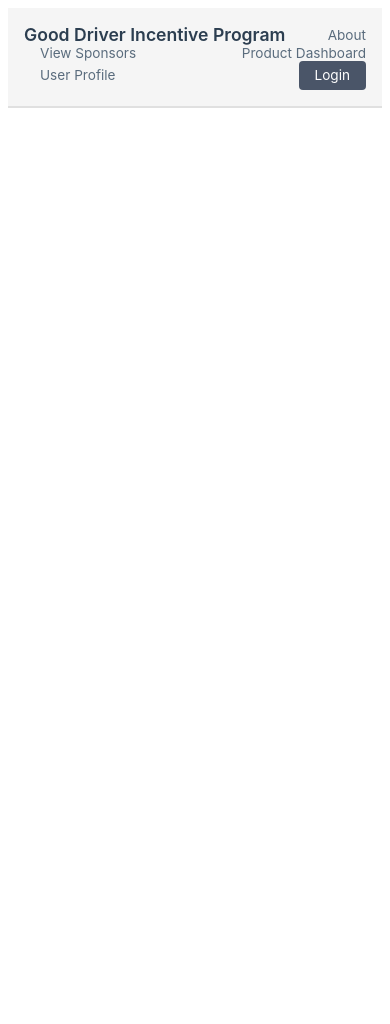
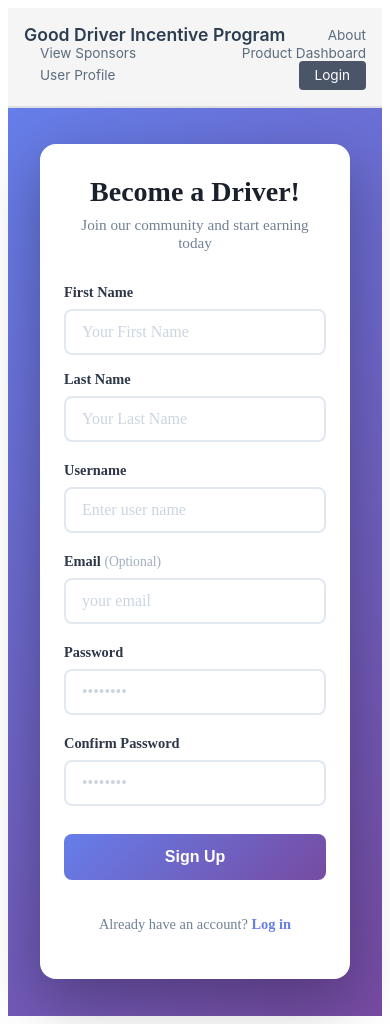
Before and after one commit to tysons0/S26-CPSC4910-Team26, a React (Vite) app in the folder CPSC4910-Team26-GoodDriverIncentiveProgram/: page /SignUp in a window 390 px wide. Before the commit the page ends 844 px from the top, so only its background shows below. Built offline with nearby package versions, Linux system fonts and the light colour scheme; the HTML template or start-up script is replaced by a standard one.

Commit message:
Started working on Sponsor dashboard. Added a sign up page as well.

```diff
--- a/CPSC4910-Team26-GoodDriverIncentiveProgram/src/App.jsx
+++ b/CPSC4910-Team26-GoodDriverIncentiveProgram/src/App.jsx
@@ -7,6 +7,7 @@ import NavBar from "./components/NavBar";
 import Dashboard from "./pages/Dashboard";
 import Sponsors from "./pages/Sponsors";
 import Profile from "./pages/Profile";
+import SignUp from "./pages/SignUp";
 
 function App() {
   return (
@@ -18,6 +19,7 @@ function App() {
         <Route path="/Dashboard" element={<Dashboard />} />
         <Route path="/Sponsors" element={<Sponsors />} />
         <Route path="/Profile" element={<Profile />} />
+        <Route path="/SignUp" element={<SignUp />} />
       </Routes>
     </>
   );
--- /dev/null
+++ b/CPSC4910-Team26-GoodDriverIncentiveProgram/src/components/Sponsorship.jsx
@@ -0,0 +1,16 @@
+function SponsorCard(sponsor) {
+  return (
+    <div className="sponsor-card">
+      <div className="sponsor-image">
+        <img src={sponsor.image} alt={sponsor.name} />
+      </div>
+      <div className="sponsor-info">
+        <h3>{sponsor.name}</h3>
+        <p>
+          Apply to be sponsored by {sponsor.name} and earn exclusive rewards!
+        </p>
+      </div>
+    </div>
+  );
+}
+export default SponsorCard;
--- /dev/null
+++ b/CPSC4910-Team26-GoodDriverIncentiveProgram/src/css/Login.css
@@ -0,0 +1,131 @@
+.login-container {
+  min-height: 100vh;
+  display: flex;
+  align-items: center;
+  justify-content: center;
+  background: linear-gradient(135deg, #667eea 0%, #764ba2 100%);
+  padding: 2rem;
+  font-family:
+    -apple-system, BlinkMacSystemFont, "Segoe UI", "Roboto", sans-serif;
+}
+
+.login-card {
+  background: white;
+  border-radius: 12px;
+  box-shadow: 0 10px 25px rgba(0, 0, 0, 0.2);
+  padding: 3rem;
+  width: 100%;
+  max-width: 420px;
+}
+
+.login-card h1 {
+  font-size: 2rem;
+  color: #2c3e50;
+  margin-bottom: 0.5rem;
+  text-align: center;
+}
+
+.login-subtitle {
+  text-align: center;
+  color: #5a6c7d;
+  margin-bottom: 2rem;
+  font-size: 0.95rem;
+}
+
+.login-form {
+  display: flex;
+  flex-direction: column;
+  gap: 1.5rem;
+}
+
+.form-group {
+  display: flex;
+  flex-direction: column;
+}
+
+.form-group label {
+  font-size: 0.9rem;
+  font-weight: 600;
+  color: #2c3e50;
+  margin-bottom: 0.5rem;
+}
+
+.form-group input {
+  padding: 0.75rem 1rem;
+  font-size: 1rem;
+  border: 2px solid #e0e0e0;
+  border-radius: 6px;
+  transition: all 0.3s ease;
+  font-family: inherit;
+}
+
+.form-group input:focus {
+  outline: none;
+  border-color: #667eea;
+  box-shadow: 0 0 0 3px rgba(102, 126, 234, 0.1);
+}
+
+.form-group input::placeholder {
+  color: #a0aec0;
+}
+
+.login-submit {
+  background: linear-gradient(135deg, #667eea 0%, #764ba2 100%);
+  color: white;
+  padding: 0.875rem 1.5rem;
+  font-size: 1rem;
+  font-weight: 600;
+  border: none;
+  border-radius: 6px;
+  cursor: pointer;
+  transition: all 0.3s ease;
+  margin-top: 0.5rem;
+  width: 100%;
+  text-decoration: none;
+  display: block;
+  text-align: center;
+}
+
+.login-submit:hover {
+  transform: translateY(-2px);
+  box-shadow: 0 6px 20px rgba(102, 126, 234, 0.4);
+}
+
+.login-submit:active {
+  transform: translateY(0);
+}
+
+.back-link {
+  text-align: center;
+  margin-top: 1.5rem;
+  padding-top: 1.5rem;
+  border-top: 1px solid #e0e0e0;
+}
+
+.back-link a {
+  color: #667eea;
+  text-decoration: none;
+  font-size: 0.9rem;
+  font-weight: 500;
+  transition: color 0.2s ease;
+}
+
+.back-link a:hover {
+  color: #764ba2;
+  text-decoration: underline;
+}
+
+/* Responsive design */
+@media (max-width: 480px) {
+  .login-card {
+    padding: 2rem 1.5rem;
+  }
+
+  .login-card h1 {
+    font-size: 1.75rem;
+  }
+
+  .form-group input {
+    padding: 0.65rem 0.875rem;
+  }
+}
--- a/CPSC4910-Team26-GoodDriverIncentiveProgram/src/css/NavBar.css
+++ b/CPSC4910-Team26-GoodDriverIncentiveProgram/src/css/NavBar.css
@@ -38,7 +38,7 @@ body {
 }
 
 .NavBar a:hover {
-  color: #2c3e50;
+  color: light blue;
 }
 
 .NavBar a:last-child {
--- /dev/null
+++ b/CPSC4910-Team26-GoodDriverIncentiveProgram/src/css/SignUp.css
@@ -0,0 +1,136 @@
+.signup-container {
+  min-height: 100vh;
+  display: flex;
+  align-items: center;
+  justify-content: center;
+  background: linear-gradient(135deg, #667eea 0%, #764ba2 100%);
+  padding: 2rem;
+}
+
+.signup-card {
+  background: white;
+  border-radius: 16px;
+  box-shadow: 0 20px 60px rgba(0, 0, 0, 0.3);
+  padding: 3rem;
+  max-width: 500px;
+  width: 100%;
+}
+
+.signup-title {
+  font-size: 2rem;
+  font-weight: 700;
+  color: #1a202c;
+  margin: 0 0 0.5rem 0;
+  text-align: center;
+}
+
+.signup-subtitle {
+  color: #718096;
+  text-align: center;
+  margin: 0 0 2rem 0;
+  font-size: 0.95rem;
+}
+
+.signup-form {
+  display: flex;
+  flex-direction: column;
+  gap: 1.25rem;
+}
+
+.form-row {
+  display: grid;
+  grid-template-columns: 1fr 1fr;
+  gap: 1rem;
+}
+
+.form-group {
+  display: flex;
+  flex-direction: column;
+}
+
+.form-group label {
+  font-weight: 600;
+  color: #2d3748;
+  margin-bottom: 0.5rem;
+  font-size: 0.9rem;
+}
+
+.optional {
+  font-weight: 400;
+  color: #a0aec0;
+  font-size: 0.85rem;
+}
+
+.form-group input {
+  padding: 0.75rem 1rem;
+  border: 2px solid #e2e8f0;
+  border-radius: 8px;
+  font-size: 1rem;
+  transition: all 0.3s ease;
+  outline: none;
+}
+
+.form-group input:focus {
+  border-color: #667eea;
+  box-shadow: 0 0 0 3px rgba(102, 126, 234, 0.1);
+}
+
+.form-group input::placeholder {
+  color: #cbd5e0;
+}
+
+.submit-button {
+  width: 100%;
+  padding: 0.875rem;
+  background: linear-gradient(135deg, #667eea 0%, #764ba2 100%);
+  color: white;
+  border: none;
+  border-radius: 8px;
+  font-size: 1rem;
+  font-weight: 600;
+  cursor: pointer;
+  transition:
+    transform 0.2s,
+    box-shadow 0.2s;
+  margin-top: 0.5rem;
+}
+
+.submit-button:hover {
+  transform: translateY(-2px);
+  box-shadow: 0 10px 25px rgba(102, 126, 234, 0.4);
+}
+
+.submit-button:active {
+  transform: translateY(0);
+}
+
+.login-link {
+  text-align: center;
+  color: #718096;
+  font-size: 0.9rem;
+  margin-top: 1rem;
+}
+
+.login-link a {
+  color: #667eea;
+  text-decoration: none;
+  font-weight: 600;
+}
+
+.login-link a:hover {
+  text-decoration: underline;
+}
+
+@media (max-width: 600px) {
+  .signup-card {
+    padding: 2rem 1.5rem;
+  }
+
+  .form-row {
+    grid-template-columns: 1fr;
+  }
+
+  .signup-title {
+    font-size: 1.75rem;
+  }
+}
--- /dev/null
+++ b/CPSC4910-Team26-GoodDriverIncentiveProgram/src/css/Sponsors.css
@@ -0,0 +1,18 @@
+.sponsors-container {
+  padding: 2rem;
+  max-width: 1200px;
+  margin: 0 auto;
+}
+
+.sponsor-grid {
+  display: grid;
+  grid-template-columns: repeat(auto-fit, minmax(280px, 1fr));
+  gap: 2rem;
+  margin-top: 2rem;
+}
+
+@media (max-width: 768px) {
+  .sponsor-grid {
+    grid-template-columns: 1fr;
+  }
+}
--- a/CPSC4910-Team26-GoodDriverIncentiveProgram/src/pages/Login.jsx
+++ b/CPSC4910-Team26-GoodDriverIncentiveProgram/src/pages/Login.jsx
@@ -1,3 +1,4 @@
+import "../css/Login.css";
 import { Link } from "react-router-dom";
 
 function Login() {
@@ -7,23 +8,26 @@ function Login() {
 
       <form>
         <div>
-          <label>Email</label>
+          <label>Enter your Username or Email</label>
           <br />
-          <input type="email" />
+          <input type="text" placeholder="username or email" />
         </div>
 
         <div>
           <label>Password</label>
           <br />
-          <input type="password" />
+          <input type="password" placeholder="••••••••" />
         </div>
         <Link to="/Dashboard">
           <button className="lsubmit"> Login </button>
         </Link>
       </form>
-
       <p>
-        <Link to="/">Back to About Me Page</Link>
+        <label>Don't have an account? </label>
+        <Link to="/SignUp">Sign Up Here to become a Driver</Link>
+      </p>
+      <p>
+        <Link to="/">Back to About Page</Link>
       </p>
     </div>
   );
--- /dev/null
+++ b/CPSC4910-Team26-GoodDriverIncentiveProgram/src/pages/SignUp.jsx
@@ -0,0 +1,62 @@
+import { Link } from "react-router-dom";
+import "../css/SignUp.css"; // We'll create this CSS file
+
+function SignUp() {
+  return (
+    <div className="signup-container">
+      <div className="signup-card">
+        <h1 className="signup-title">Become a Driver!</h1>
+        <p className="signup-subtitle">
+          Join our community and start earning today
+        </p>
+
+        <form className="signup-form">
+          <div className="form-row">
+            <div className="form-group">
+              <label>First Name</label>
+              <input type="text" placeholder="Your First Name" />
+            </div>
+            <div className="form-group">
+              <label>Last Name</label>
+              <input type="text" placeholder="Your Last Name" />
+            </div>
+          </div>
+
+          <div className="form-group">
+            <label>Username</label>
+            <input type="text" placeholder="Enter user name" />
+          </div>
+
+          <div className="form-group">
+            <label>
+              Email <span className="optional">(Optional)</span>
+            </label>
+            <input type="email" placeholder="your email" />
+          </div>
+
+          <div className="form-group">
+            <label>Password</label>
+            <input type="password" placeholder="••••••••" />
+          </div>
+
+          <div className="form-group">
+            <label>Confirm Password</label>
+            <input type="password" placeholder="••••••••" />
+          </div>
+
+          <Link to="/Dashboard">
+            <button type="button" className="submit-button">
+              Sign Up
+            </button>
+          </Link>
+
+          <p className="login-link">
+            Already have an account? <Link to="/login">Log in</Link>
+          </p>
+        </form>
+      </div>
+    </div>
+  );
+}
+
+export default SignUp;
--- a/CPSC4910-Team26-GoodDriverIncentiveProgram/src/pages/Sponsors.jsx
+++ b/CPSC4910-Team26-GoodDriverIncentiveProgram/src/pages/Sponsors.jsx
@@ -1,9 +1,34 @@
 import { Link } from "react-router-dom";
-
+import SponsorCard from "../components/Sponsorship";
+import "../css/Sponsors.css";
 function Sponsors() {
+  const TempSponsors = [
+    {
+      name: "Jordan",
+      sponsorImage: "jordan.png",
+    },
+    {
+      name: "Nike",
+      sponsorImage: "nike.png",
+    },
+    {
+      name: "Adidas",
+      sponsorImage: "adidas.png",
+    },
+  ];
   return (
     <div style={{ padding: "2rem" }}>
       <h1>Sponsors</h1>
+      <p>
+        Check out our Sponsors! This is where you can view available
+        Sponsorships and rewards.
+      </p>
+      <h2>Apply to be Sponsored</h2>
+      <div className="sponsor-grid">
+        {TempSponsors.map((sponsor) => (
+          <SponsorCard sponsor={sponsor} key={sponsor.name} />
+        ))}
+      </div>
     </div>
   );
 }
```
